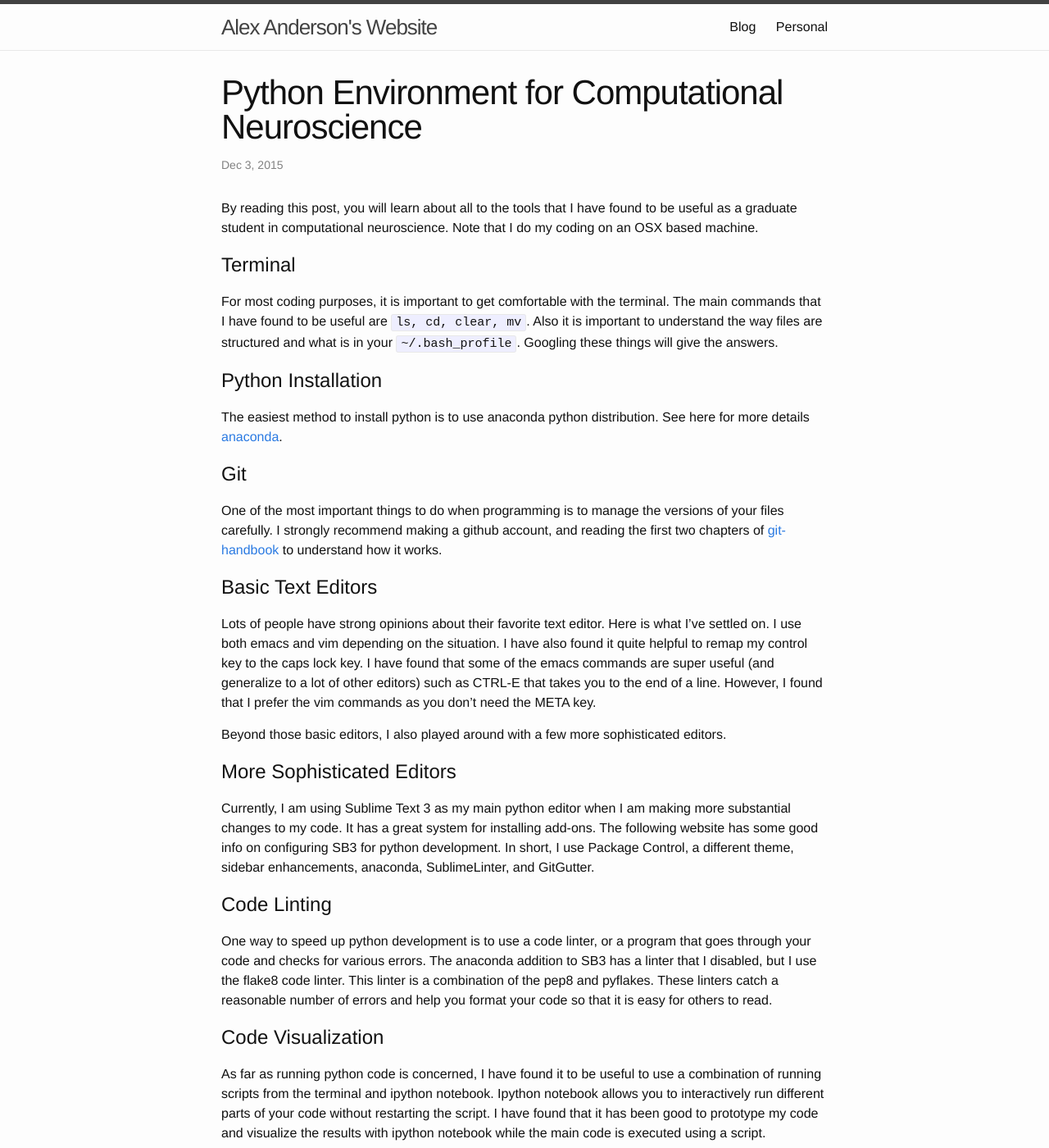
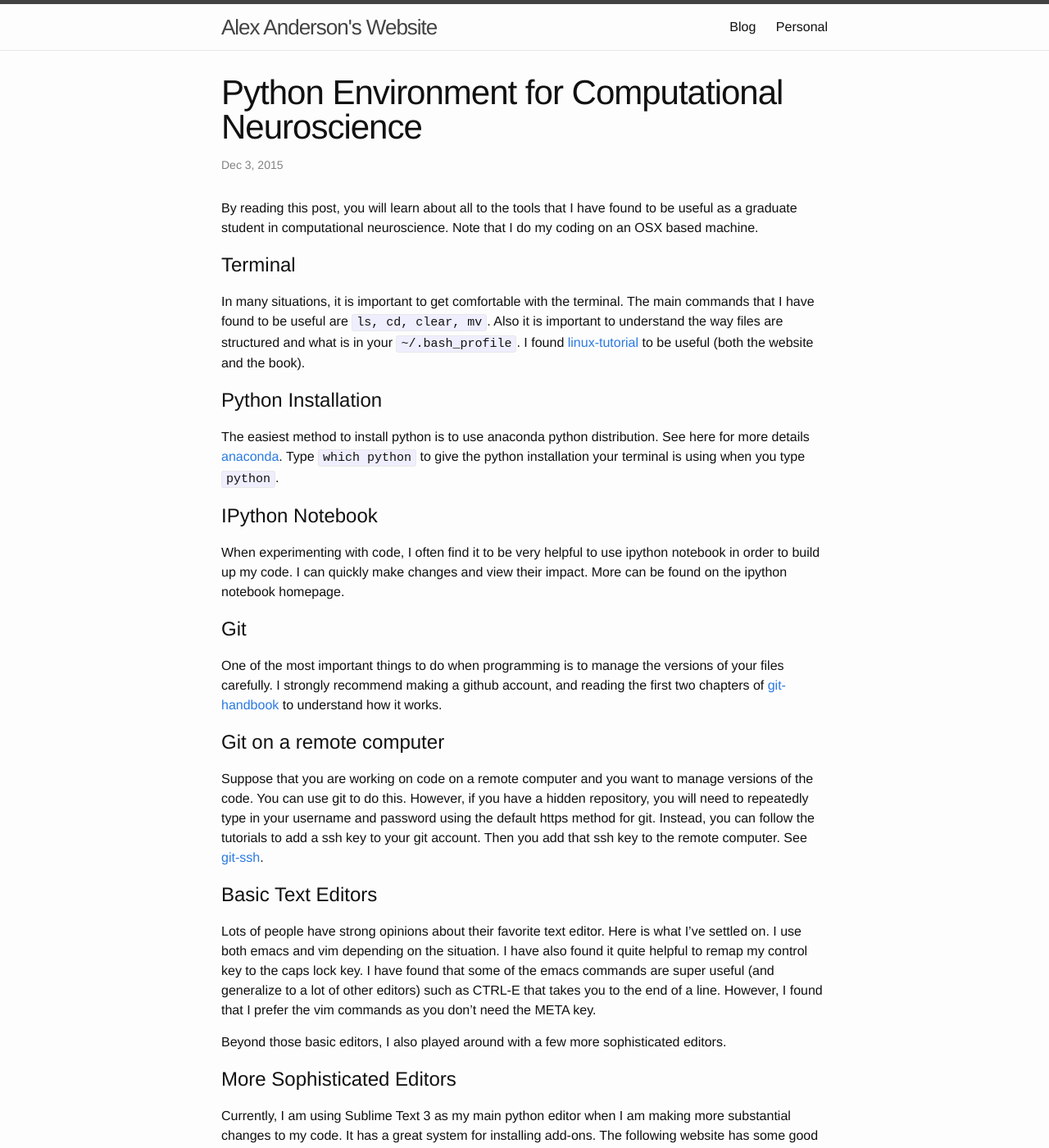
Before and after one commit to alexanderganderson/alexanderganderson.github.io, a Jekyll site: the page built from _posts/2015-12-03-python_dev_environment.markdown, in a window 1280 px wide and 1400 px high. Shown: the whole window at 82% size. Built offline with Jekyll 4.4.1, drawn with Linux system fonts in a browser that asks for light colours.

Commit message:
updated post on python tools

```diff
--- a/_posts/2015-12-03-python_dev_environment.markdown
+++ b/_posts/2015-12-03-python_dev_environment.markdown
@@ -9,13 +9,17 @@ Note that I do my coding on an OSX based machine.
 
 # Terminal
 
-For most coding purposes, it is important to get comfortable with the terminal.
-The main commands that I have found to be useful are `ls, cd, clear, mv`. Also it is important to understand the way files are structured and what is in your `~/.bash_profile`. Googling these things will give the answers.
+In many situations, it is important to get comfortable with the terminal.
+The main commands that I have found to be useful are `ls, cd, clear, mv`. Also it is important to understand the way files are structured and what is in your `~/.bash_profile`. I found [linux-tutorial] to be useful (both the website and the book).
 
 # Python Installation
 
 The easiest method to install python is to use anaconda python distribution.
-See here for more details [anaconda].
+See here for more details [anaconda]. Type `which python` to give the python installation your terminal is using when you type `python`.
+
+# IPython Notebook
+
+When experimenting with code, I often find it to be very helpful to use ipython notebook in order to build up my code. I can quickly make changes and view their impact. More can be found on the ipython notebook homepage.
 
 # Git
 
@@ -23,6 +27,10 @@ One of the most important things to do when programming is to manage
 the versions of your files carefully. I strongly recommend making a
 github account, and reading the first two chapters of [git-handbook] to
 understand how it works.
+
+# Git on a remote computer
+
+Suppose that you are working on code on a remote computer and you want to manage versions of the code. You can use git to do this. However, if you have a hidden repository, you will need to repeatedly type in your username and password using the default https method for git. Instead, you can follow the tutorials to add a ssh key to your git account. Then you add that ssh key to the remote computer. See [git-ssh].
 
 # Basic Text Editors
 
@@ -91,3 +99,5 @@ running. See [screen-basics] for more information.
 [st3-config]: https://realpython.com/blog/python/setting-up-sublime-text-3-for-full-stack-python-development/
 [ssh-gen]: https://help.github.com/articles/generating-ssh-keys/
 [screen-basics]: http://aperiodic.net/screen/quick_reference
+[linux-tutorial]: http://linuxcommand.org/lc3_learning_the_shell.php
+[git-ssh]: https://help.github.com/articles/generating-an-ssh-key/
```
